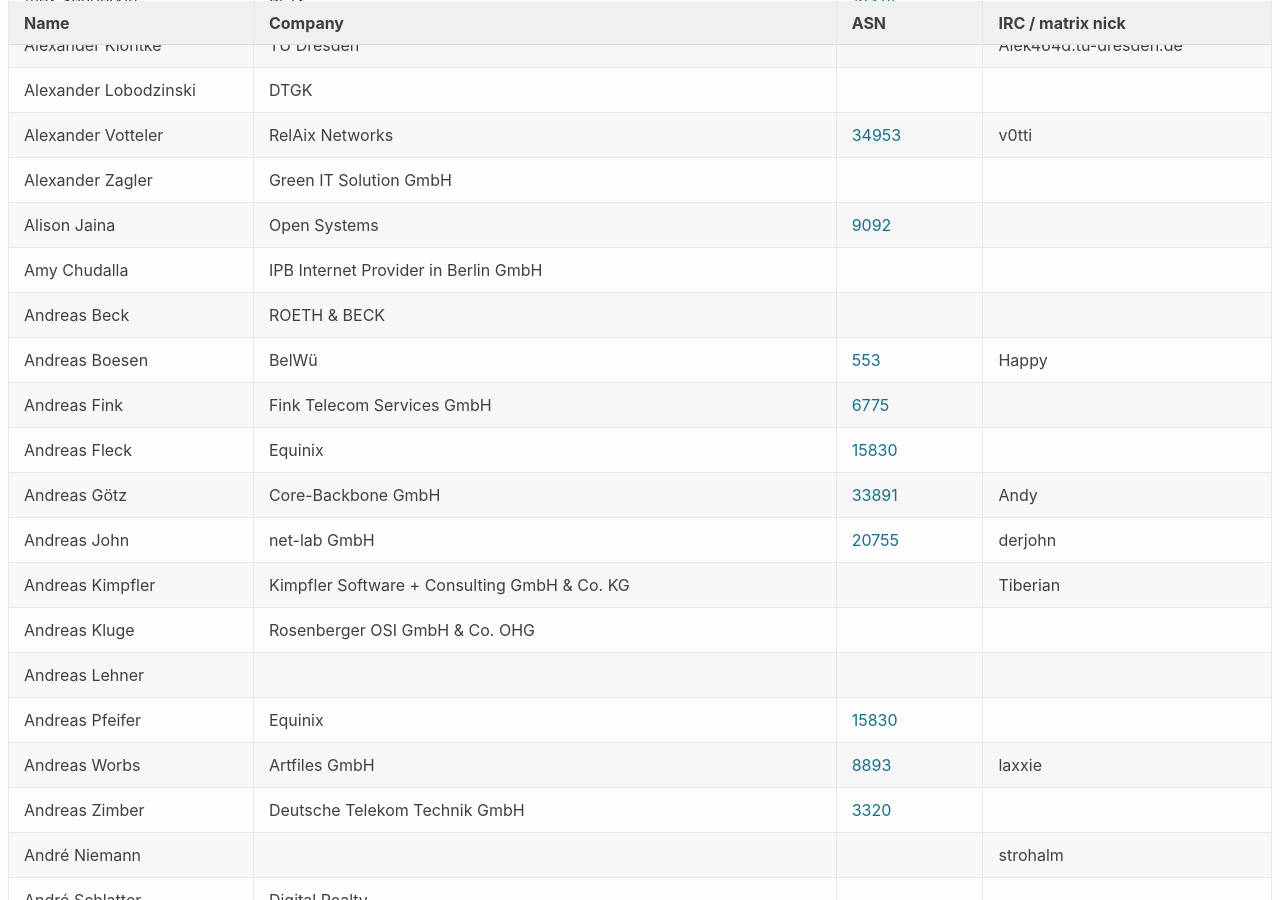
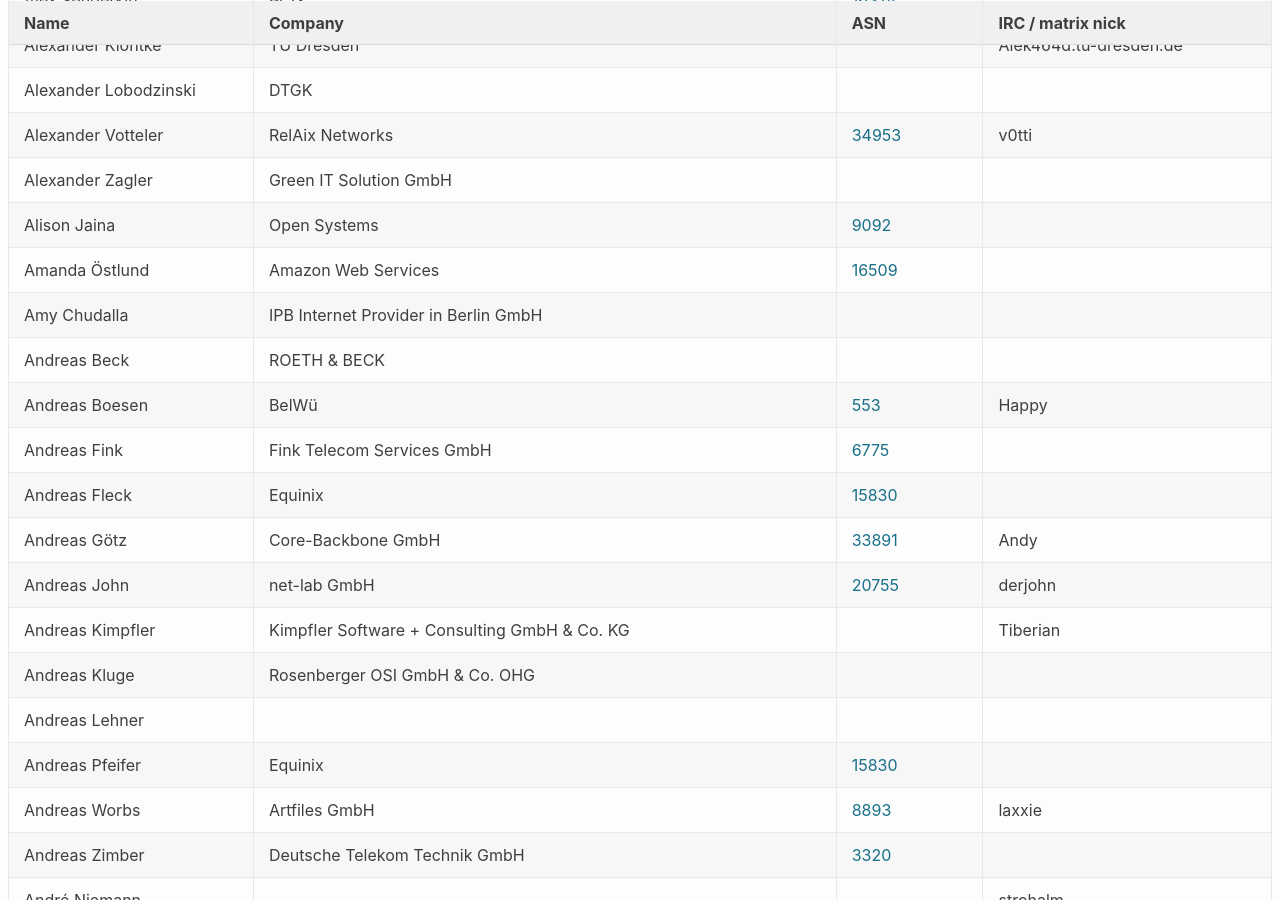
Before and after one commit to denog/pretix-attendeelist, a Jekyll site: the page built from denog16/index.markdown, in a window 1280 px wide and 900 px high, scrolled down 403 px. Built offline with Jekyll 4.4.1, drawn with Linux system fonts in a browser that asks for light colours.

Commit message:
Latest data: Tue Oct  8 07:48:03 UTC 2024

```diff
--- a/_data/attendees_denog16_onsite.json
+++ b/_data/attendees_denog16_onsite.json
@@ -60,6 +60,12 @@
     "asn": "9092"
   },
   {
+    "name": "Amanda Östlund",
+    "company": "Amazon Web Services",
+    "irc": null,
+    "asn": "16509"
+  },
+  {
     "name": "Amy Chudalla",
     "company": "IPB Internet Provider in Berlin GmbH",
     "irc": null,
```
